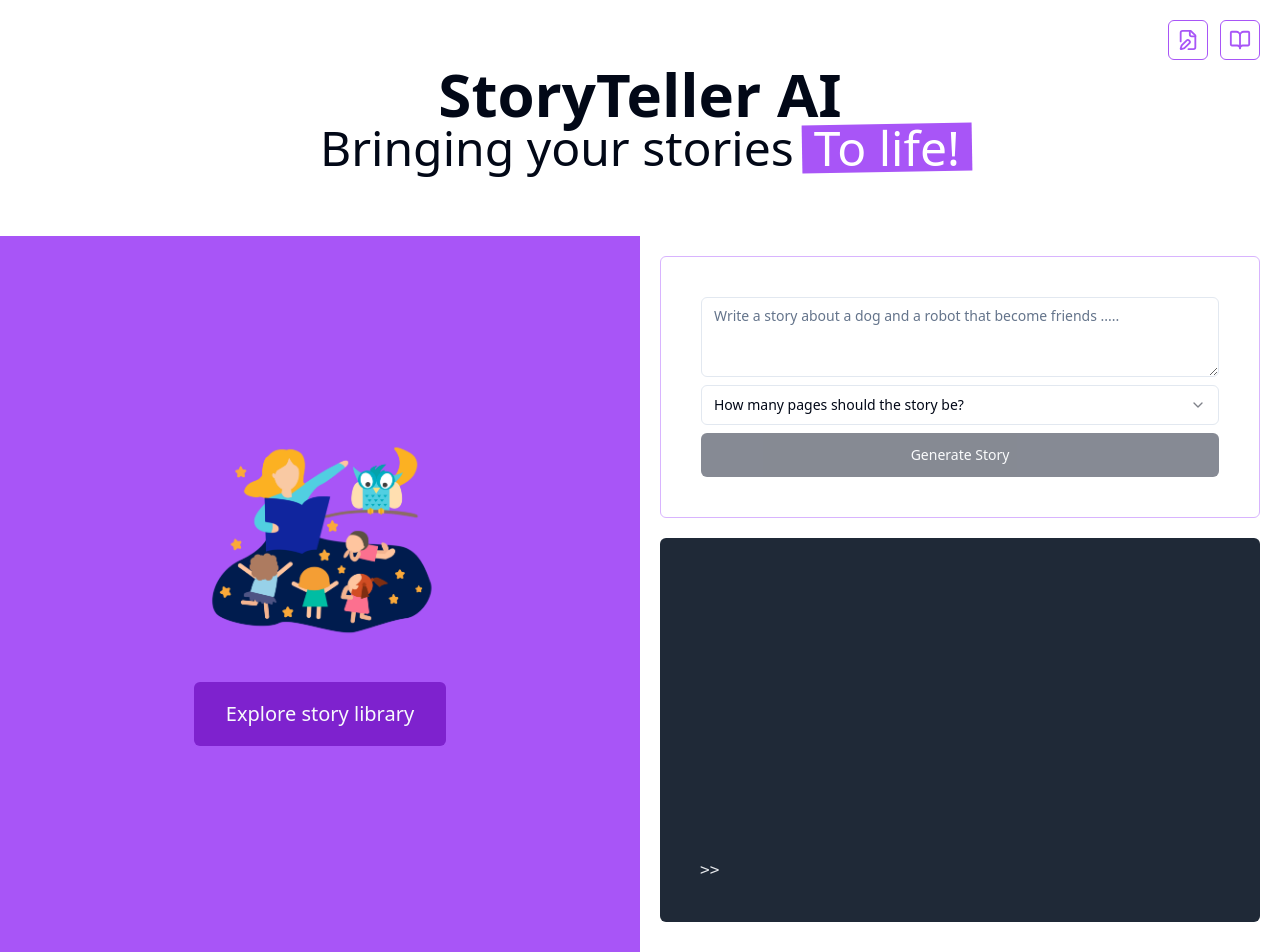
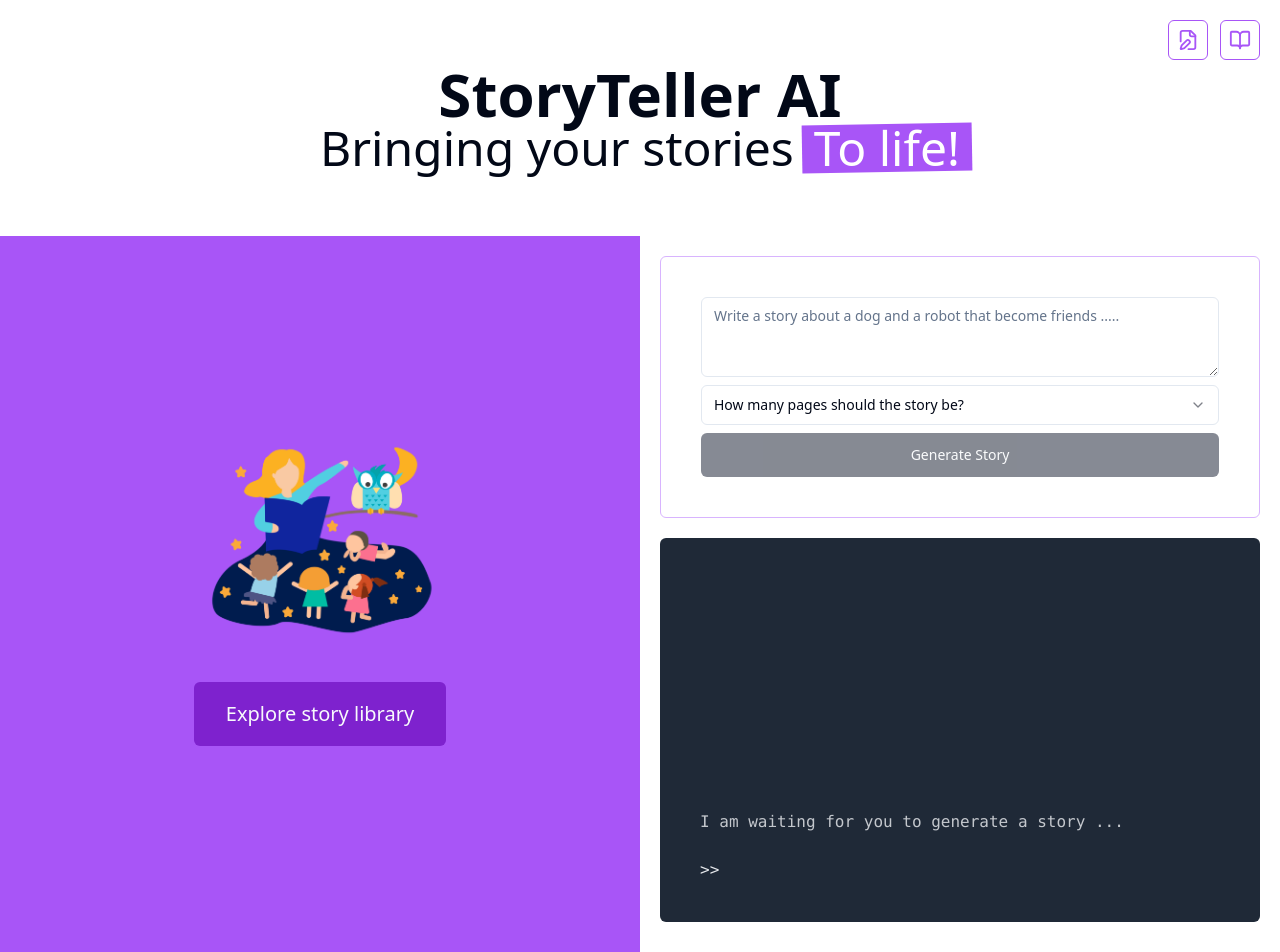
Before and after one commit to gurshaan17/story-teller, a Next.js app: page / in a window 1280 px wide. Shown: the top 952 px of the page. Built offline with nearby package versions, Linux system fonts and the light colour scheme.

Commit message:
terminal making

```diff
--- a/components/StoryWriter.tsx
+++ b/components/StoryWriter.tsx
@@ -10,6 +10,10 @@ function StoryWriter() {
 
   const [story, setStory] = useState<string>("")
   const [pages, setPages] = useState<number>()
+  const [progress, setProgress] = useState<string>("")
+  const [runStarted, setRunStarted] = useState<boolean>(false)
+  const [runFinished, setRunFinished] = useState<boolean | null>(null)
+  const [currentTool, setCurrentTool] = useState<string>("")
 
   return (
     <div className="flex flex-col container p-5">
@@ -38,8 +42,21 @@ function StoryWriter() {
         <section className="flex-1 pb-5 mt-5">
           <div className="flex flex-col-reverse w-full space-y-2 bg-gray-800 rounded-md text-gray-200 font-mono p-10 h-96 overflow-y-scroll">
             <div>
+              {runFinished === null && (
+                <>
+                  <p className="animate-pulse mr-5">I am waiting for you to generate a story ...</p>
+                  <br />
+                </>
+              )}
               <span className="mr-5">{">>"}</span>
+              {progress}
             </div>
+            {currentTool && (
+              <div className="py-10">
+                <span className="mr-5">{" --- [Current Tool] --- "}</span>
+                {currentTool}
+              </div>
+            )}
           </div>
         </section>
     </div>
```
